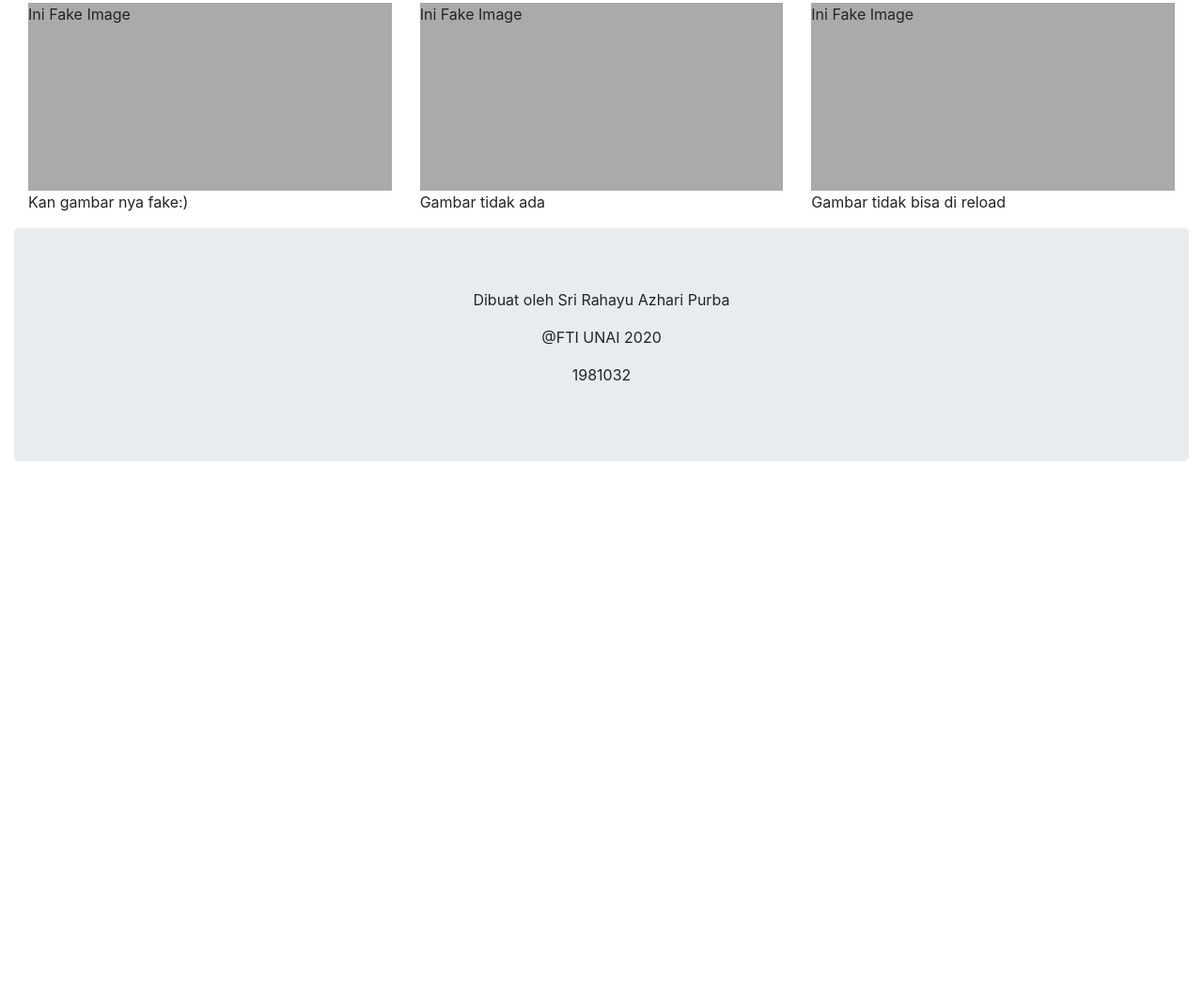
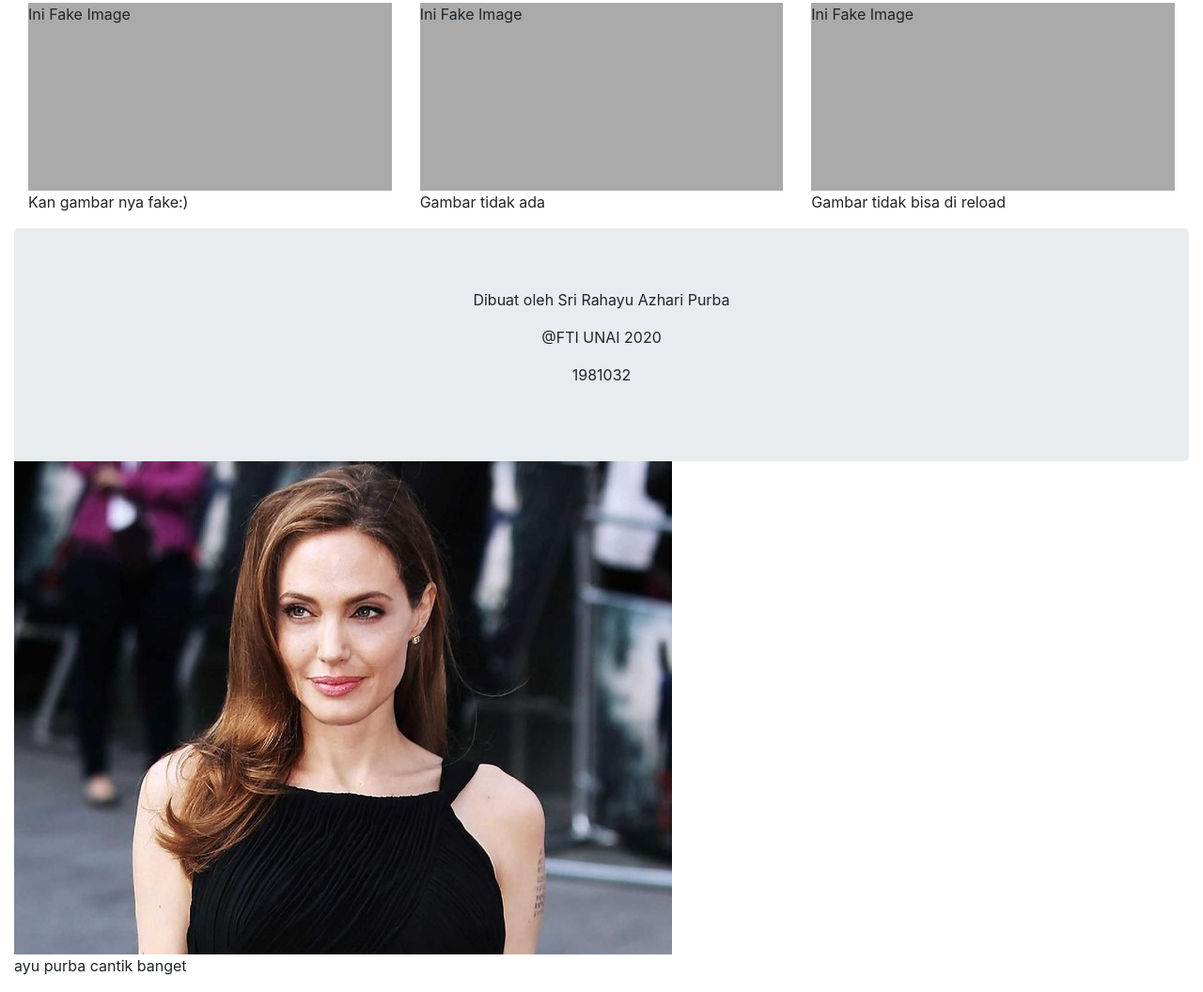
Before and after one commit to ayupurba/ayupurba.github.io, a plain HTML site: page boostrap.html in a window 1280 px wide. Shown: the part 1247-2303 px from the top of the page at 94% size. Before the commit the page ends 1738 px from the top, so only its background shows below. Drawn offline with nearby package versions, Linux system fonts and the light colour scheme.

Commit message:
Update boostrap.html

```diff
--- a/boostrap.html
+++ b/boostrap.html
@@ -116,6 +116,9 @@
     <p>@FTI UNAI 2020</p>
     <p>1981032</p>
 </div>
-
+<div>
+  <img src="angelina.jpeg" href="#">
+  <p>ayu purba cantik banget </p>
+</div>
 </body>
 </html>
```
